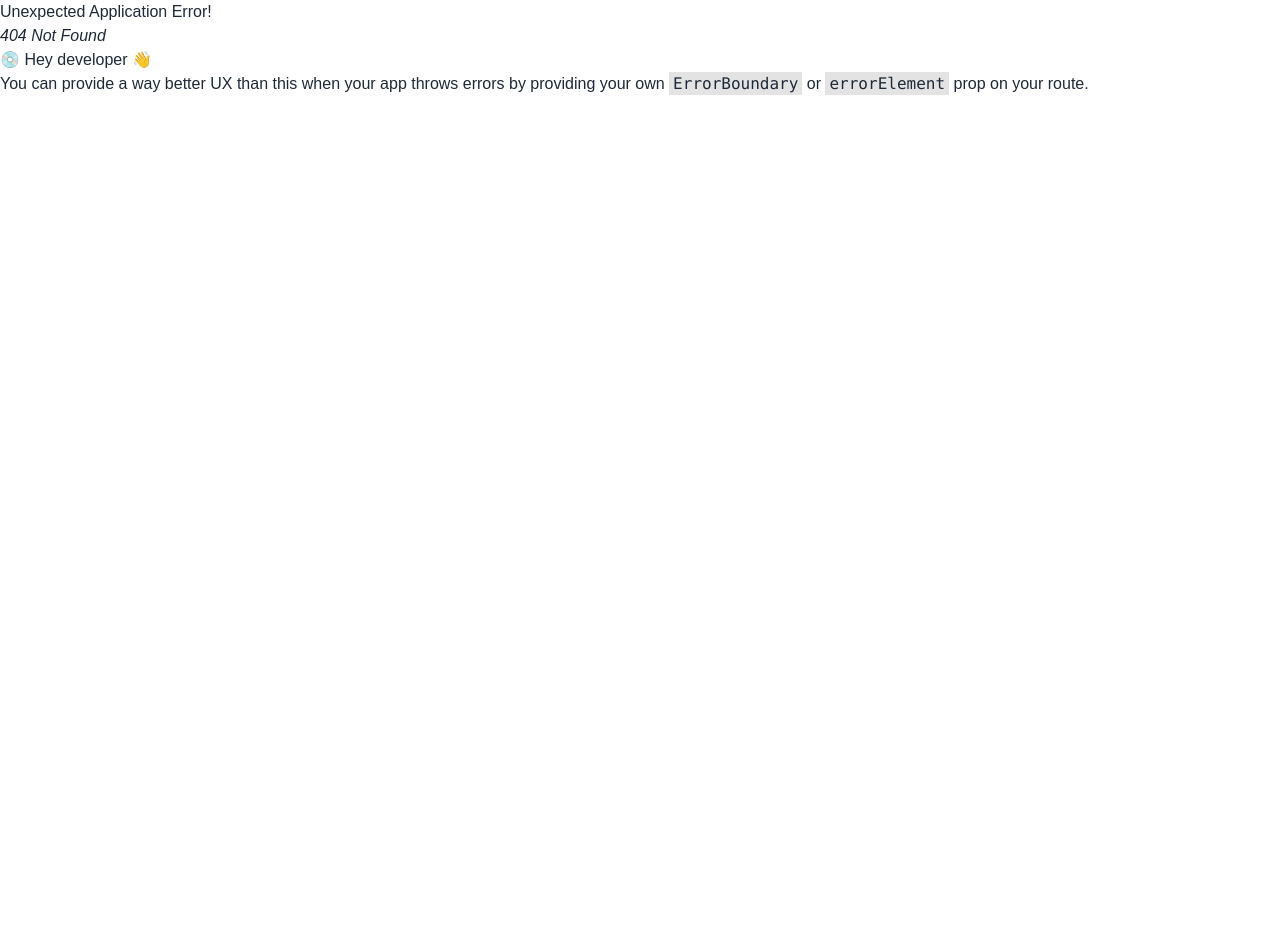
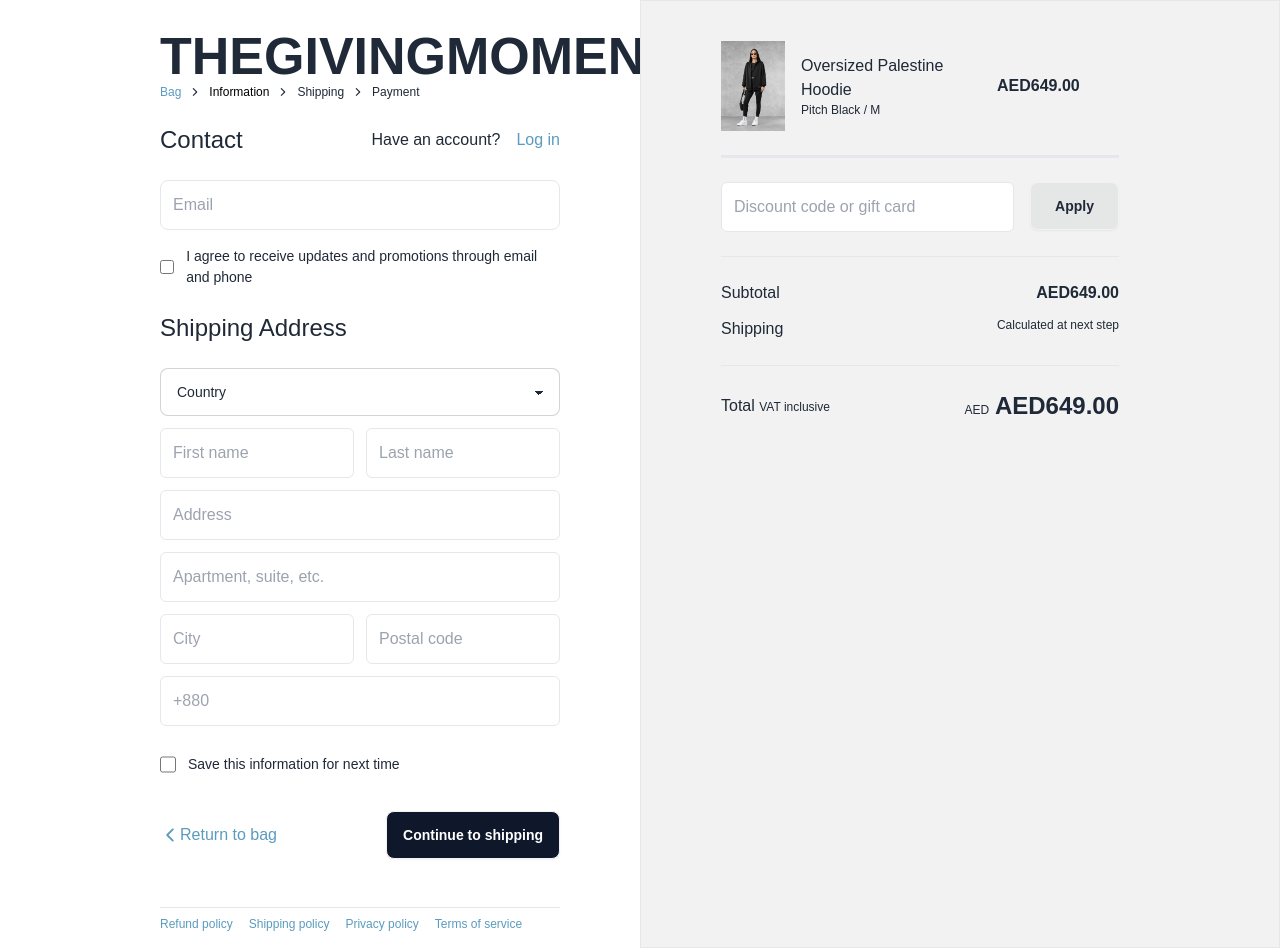
Before and after one commit to Tabrid/cloth-shop, a React (Vite) app: page /payment in a window 1280 px wide. Before the commit this address had no page. Before the commit the page ends 800 px from the top, so only its background shows below. Built offline with nearby package versions, Linux system fonts and the light colour scheme.

Commit message:
Payment page Design

```diff
--- a/src/components/SlideCard/SlideCard.jsx
+++ b/src/components/SlideCard/SlideCard.jsx
@@ -4,6 +4,7 @@
 import img1 from "../../assets/images/S106V12PBWM_1.jpg";
 import { IoMdClose } from "react-icons/io";
 import { useAuthContext } from "../../Context/AuthContext";
+import { Link } from "react-router-dom";
 
 const SlideCard = () => {
     const { slideCard, setSlideCard } = useAuthContext();
@@ -102,7 +103,7 @@
                     </span>{" "}
                     calculated at checkout.
                 </p>
-                <button className="btn bg-black text-white">CHECK OUT</button>
+                <Link to='/payment'> <button className="btn bg-black text-white">CHECK OUT</button> </Link>
             </div>
         </div>
     );
--- /dev/null
+++ b/src/pages/PaymentPage/Payment.jsx
@@ -0,0 +1,126 @@
+import { IoIosArrowBack, IoIosArrowForward } from "react-icons/io";
+import img from '../../assets/images/S106V12PBWM_1.jpg'
+
+const Payment = () => {
+    return (
+        <div className=''>
+            <div className='grid md:grid-cols-2 flex-col-reverse '>
+                <div className='md:pl-40 md:pr-20 pt-10 pl-6 pr-6 order-last md:order-first'>
+                    <h1 className='font-bold text-2xl md:text-[52px]'>THEGIVINGMOMENT</h1>
+
+                    <div className='mt-3'>
+                        <p className="flex items-center gap-2 text-xs">
+                            <span className="text-[#5b9bbe]">Bag</span><IoIosArrowForward />
+                            <span className="text-black">Information</span><IoIosArrowForward />
+                            Shipping<IoIosArrowForward />
+                            Payment
+                        </p>
+                    </div>
+
+                    <div className="my-6 md:flex-row flex-col flex justify-between md:items-center">
+                        <p className="text-2xl">Contact</p>
+                        <div className="flex gap-4">
+                            <p>Have an account?</p>
+                            <a className="text-[#5b9bbe]" href="">Log in</a>
+                        </div>
+                    </div>
+
+                    <div>
+                        <input placeholder="Email" className="w-full border py-3 rounded-lg pl-3 focus:border-[#5b9bbe]" type="text" />
+                        <div className="flex gap-3 mt-4">
+                            <input className="w-4 accent-[#5b9bbe]" type="checkbox" name="" id="" />
+                            <p className="text-[14px]"> I agree to receive updates and promotions through email and phone</p>
+                        </div>
+                    </div>
+
+                    <div>
+                        <p className="text-2xl py-6">Shipping Address</p>
+                        <form className="grid md:grid-cols-2 gap-3">
+                            <select className="select select-bordered w-full col-span-2">
+                                <option disabled selected>Country</option>
+                                <option>Han Solo</option>
+                                <option>Greedo</option>
+                            </select>
+                            <input placeholder="First name" className="w-full border py-3 rounded-md pl-3 focus:border-[#5b9bbe]" type="text" />
+                            <input placeholder="Last name" className="w-full border py-3 rounded-md pl-3 focus:border-[#5b9bbe]" type="text" />
+                            <input placeholder="Address" className="col-span-2 w-full border py-3 rounded-md pl-3 focus:border-[#5b9bbe]" type="text" />
+                            <input placeholder="Apartment, suite, etc." className="col-span-2 w-full border py-3 rounded-md pl-3 focus:border-[#5b9bbe]" type="text" />
+                            <input placeholder="City" className="w-full border py-3 rounded-md pl-3 focus:border-[#5b9bbe]" type="text" />
+                            <input placeholder="Postal code" className="w-full border py-3 rounded-md pl-3 focus:border-[#5b9bbe]" type="text" />
+                            <input placeholder="+880" className="col-span-2 w-full border py-3 rounded-md pl-3 focus:border-[#5b9bbe]" type="text" />
+
+                            <div className="flex gap-3 mt-4 col-span-2">
+                                <input className="w-4 accent-[#5b9bbe]" type="checkbox" name="" id="" />
+                                <p className="text-[14px]">Save this information for next time</p>
+                            </div>
+                            <div className="col-span-2 mt-6 flex md:flex-row flex-col md:justify-between md:items-center gap-5">
+                                <a className=" flex  items-center text-[#5b9bbe]" href=""><span className="text-xl"> <IoIosArrowBack /></span> Return to bag</a>
+                                <button className="btn text-white bg-slate-900">Continue to shipping</button>
+                            </div>
+                        </form>
+                        <div className="mt-12 mb-2">
+                            <hr />
+                        </div>
+                        <div className="mb-4 flex gap-4">
+                            <a className="text-[#5b9bbe] text-xs" href="">Refund policy</a>
+                            <a className="text-[#5b9bbe] text-xs" href="">Shipping policy</a>
+                            <a className="text-[#5b9bbe] text-xs" href="">Privacy policy</a>
+                            <a className="text-[#5b9bbe] text-xs" href="">Terms of service</a>
+                        </div>
+                    </div>
+                </div>
+
+                {/* Right side */}
+                <div className='bg-base-200 md:pr-40 md:pl-20 pt-10 pl-6 pr-6 border pb-8'>
+                    <div className="grid grid-cols-3 items-center gap-4 justify-between">
+                        <div className="flex col-span-2 items-center gap-4">
+                            <img className="w-16" src={img} alt="" />
+                            <div>
+                                <h1> Oversized Palestine Hoodie</h1>
+                                <p className="text-xs">Pitch Black / M</p></div>
+                        </div>
+                        <p className=" font-semibold">AED649.00</p>
+                    </div>
+
+                    <div className="my-6 border">
+                        <hr />
+                    </div>
+
+                    <div className="flex gap-4">
+                        <input placeholder="Discount code or gift card" className="w-full border py-3 rounded-md pl-3 focus:border-[#5b9bbe]" type="text" />
+                        <button className="btn bg-base-300 px-6">Apply</button>
+                    </div>
+
+                    <div className="my-6">
+                        <hr />
+                    </div>
+
+                    <div className="space-y-3">
+                        <div className="flex justify-between">
+                            <p> Subtotal</p>
+                            <p className=" font-semibold">AED649.00</p>
+                        </div>
+                        <div className="flex justify-between">
+                            <p> Shipping</p>
+                            <p className="text-xs">Calculated at next step</p>
+                        </div>
+                    </div>
+
+                    <div className="my-6">
+                        <hr />
+                    </div>
+
+                    <div>
+                        <div className="flex justify-between items-center">
+                            <p> Total <span className="text-xs">VAT inclusive</span></p>
+                            <p className="text-2xl font-semibold"> <span className="text-xs font-extralight">AED</span> AED649.00</p>
+                        </div>
+                    </div>
+
+                </div>
+            </div>
+        </div>
+    );
+};
+
+export default Payment;
--- a/src/router/Routes.jsx
+++ b/src/router/Routes.jsx
@@ -5,6 +5,7 @@
 import Login from "../pages/Login/Login";
 import SignUp from "../pages/SignUp/SignUp";
 import WishList from "../pages/WishList/WishList";
+import Payment from "../pages/PaymentPage/Payment";
 
 
 const router = createBrowserRouter([
@@ -33,6 +34,10 @@
                 element:<WishList></WishList>
             },
            ]
+    },
+    {
+        path:"/payment",
+        element:<Payment></Payment>
     }
 ])
 export default router;
```
